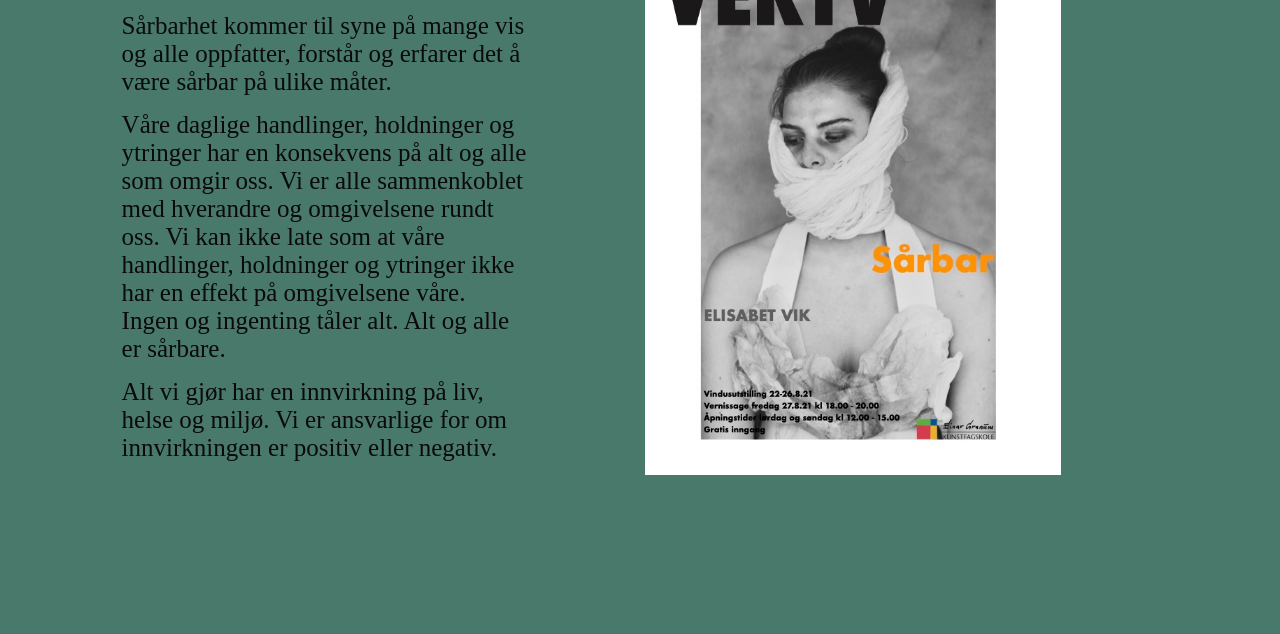
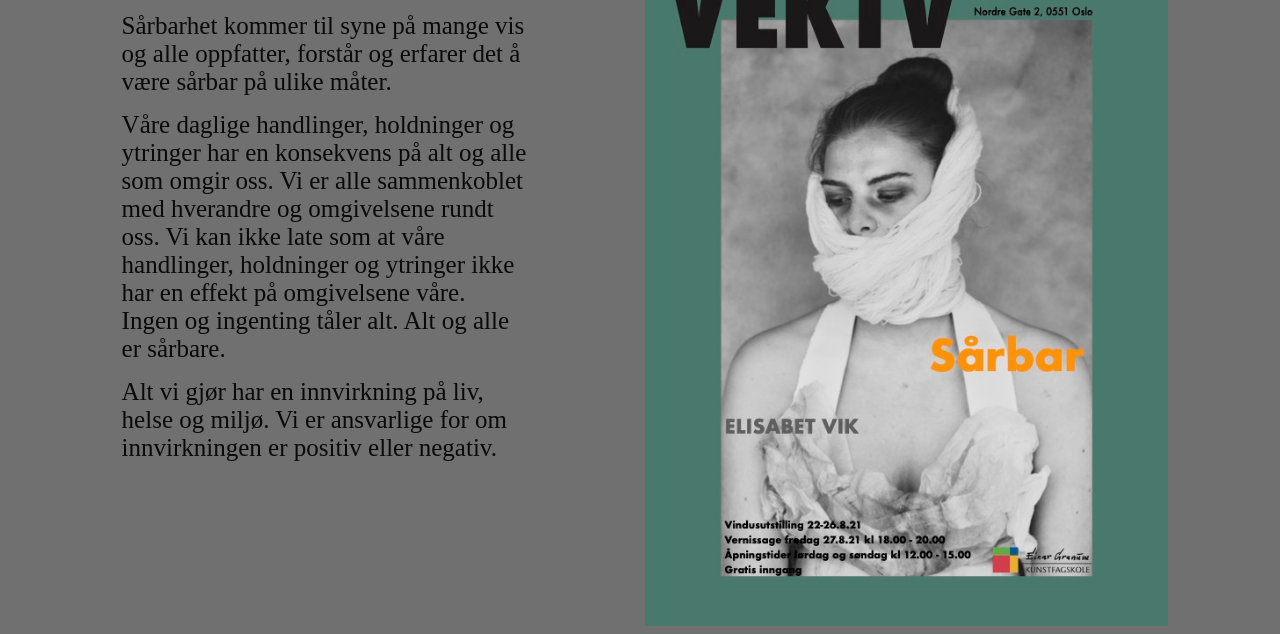
Before and after one commit to elisabetvik/elisabet.vik.github.io, a plain HTML site: page index.html in a window 1280 px wide. Shown: the part 268-902 px from the top of the page. Before the commit the page ends 800 px from the top, so only its background shows below. Drawn offline with Linux system fonts and the light colour scheme.

Commit message:
Endra fargar

```diff
--- a/index.html
+++ b/index.html
@@ -19,7 +19,7 @@
     <div class="col-3"></div>
     <div class="collapsible-menu">
         <input type="checkbox" id="menu">
-        <label for="menu" ><i class="fas fa-bars"></i></label>
+        <label for="menu" >Meny <i class="fas fa-bars fa-x5"></i></label>
         <div class="menu-content">
             <ul>
                 <a href="om.html">Om</a>
@@ -42,9 +42,8 @@
         <p class="framside_tekst">Alt vi gjør har en innvirkning på liv, helse og miljø. Vi er ansvarlige for om innvirkningen er positiv eller negativ.</p>
     </div>
     <div class="col-1"></div>
-    <div class="col-4">
-        <!-- <img src="media/plakat.pdf" style="width: 100%;"> -->
-        <img src="media/plakat.jpg" width="100%"></img>
+    <div class="col-5">
+        <img src="media/plakat-gronn.jpg" width="100%"></img>
     </div>
 </div>
 
--- a/styles.css
+++ b/styles.css
@@ -3,7 +3,7 @@
 body {
     font-family:"Andale Mono";
     margin: 0;
-    background-color: #49796b;
+    background-color: #707070;
 }
  /* Header */
 .header {
```
Also changed, not shown: utstillinger.html (+2 -2 lines), works.html (+2 -2 lines).
